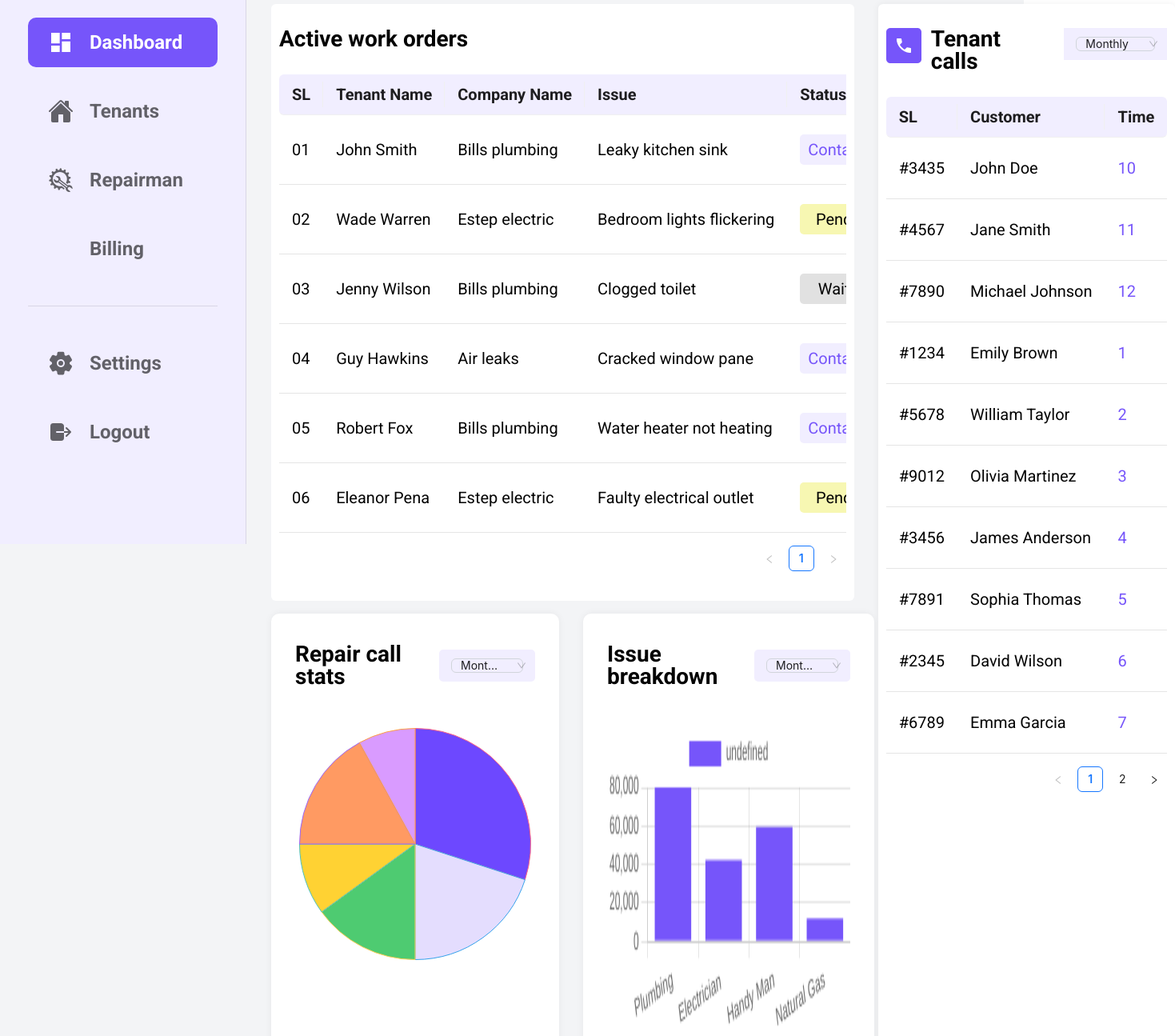
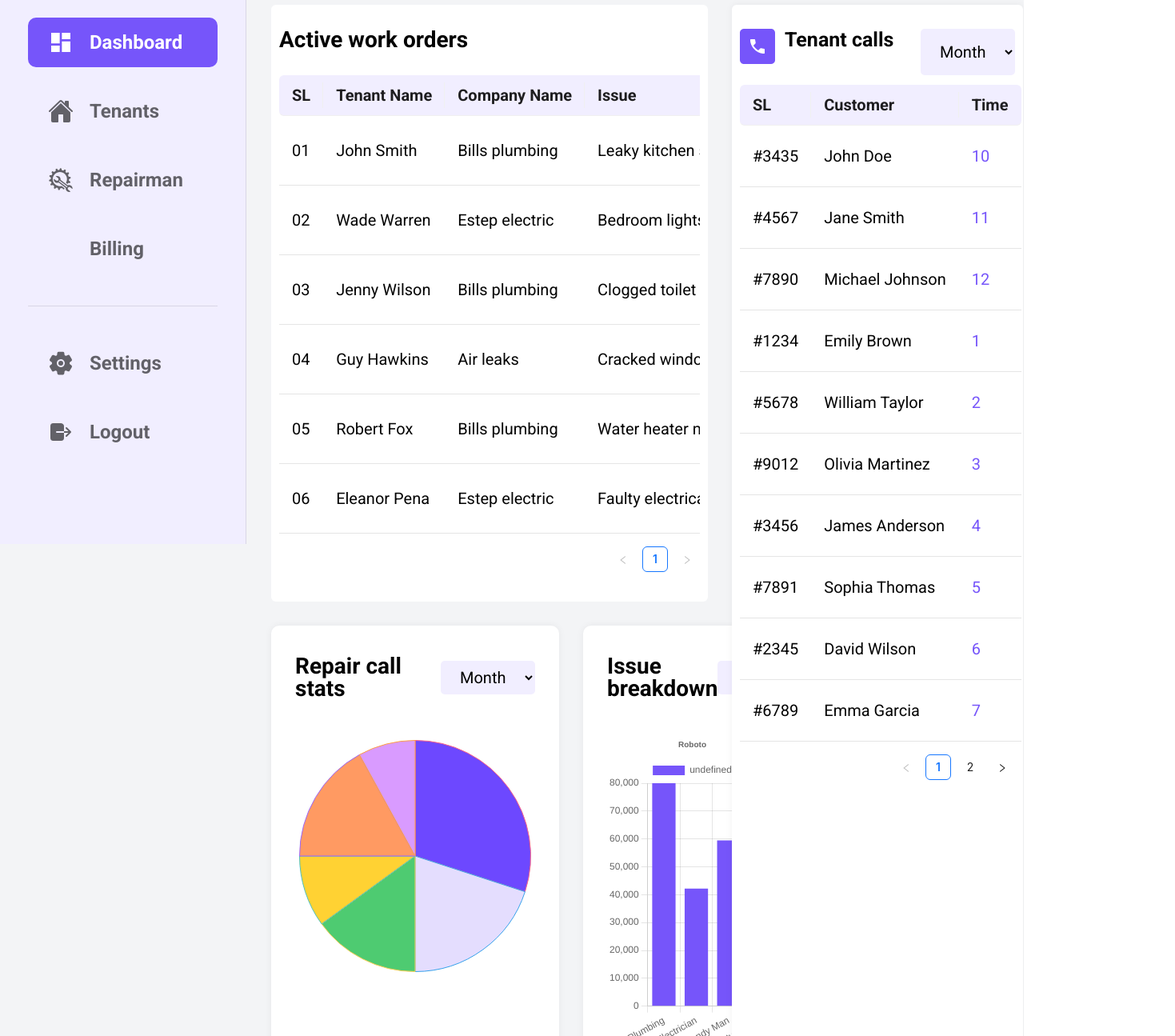
Before and after one commit to Mahedi-Hasan10/Aiprop, a Next.js app: page /admin/home in a window 1280 px wide. Shown: the part 120-1415 px from the top of the page at 80% size, 1469 px wide, since content can reach past the window. Built offline with nearby package versions, Linux system fonts and the light colour scheme; some icons are missing; what tailwindcss-rtl would draw is missing.

Commit message:
update all

```diff
--- a/app/(dashboard)/admin/home/page.js
+++ b/app/(dashboard)/admin/home/page.js
@@ -1,16 +1,19 @@
 "use client";
-import { Flex, Input, Progress, Rate, Select } from "antd";
-import React from "react";
-import { IoSearch } from "react-icons/io5";
+import { Select, Tooltip } from "antd";
+import React, { useEffect, useState } from "react";
 import Image from "next/image";
-import dynamic from "next/dynamic";
 import { Table } from "antd";
 import { DataSource, DataSource2 } from "../../components/data";
+import dynamic from "next/dynamic";
 
-import { Pie, Bar } from 'react-chartjs-2';
-import BarChart from "../../components/admin/barChart";
-import PieArcLabel from "../../components/admin/pieChart";
-import PieChart from "../../components/admin/pieChart";
+
+const PieChart = dynamic(() => import("../../components/admin/pieChart.js"), {
+  ssr: false,
+})
+
+const BarChart = dynamic(() => import("../../components/admin/barChart.js"), {
+  ssr: false,
+})
 
 
 
@@ -107,9 +110,9 @@ const columns2 = [
 
 const AdminDashboard = () => {
   return (
-    <div>
-      <div className="flex xl:flex-row flex-col xl:gap-[30px] gap-[10px] w-full ">
-        <div className="xl:w-[80%] w-full">
+    <div className="relative">
+      <div className="flex xl:flex-row flex-col xl:gap-[30px] gap-[10px] w-full relative ">
+        <div className=" 2xl:w-[70%] xl:w-[60%] w-full">
           <div className="px-[10px] pb-[21px] pt-[30px] bg-white rounded-md  h-fit w-full">
             <h3 className="md:text-[28px] text-xl text-center md:text-start font-semibold text-[#030303] mb-[30px]">
               Active work orders
@@ -121,33 +124,27 @@ const AdminDashboard = () => {
             />
           </div>
 
-          <div className="mt-4 flex xl:flex-row flex-col gap-[30px] ">
+          <div className="mt-[30px] flex xl:flex-row flex-col gap-[30px] ">
             <div className="shadow bg-white px-[30px] pt-[37px] pb-[30px] rounded-[10px] x:w-1/2 w-full  relative ">
               <div className="flex items-center justify-between w-full ">
                 <h3 className="md:text-[28px] text-xl font-semibold text-[#030303] ">
                   Repair call stats
                 </h3>
-                <Select
-                  variant="borderless"
-                  className="!bg-[#F1EEFF] !py-[11px] !px-[15px] !text-[#030303] text-xl rounded-[5px]"
-                  defaultValue="monthly"
-                  style={{
-                    width: 120,
-                  }}
-                  options={[
-                    {
-                      value: "monthly",
-                      label: "Monthly",
-                    },
-                    {
-                      value: "annual",
-                      label: "Annual",
-                    },
-                  ]}
-                />
+                <select name="cars" className="px-5 py-2 rounded-[5px] bg-[#F1EEFF] text-xl outline-none">
+                  <option value="saab" className=" bg-white !hover:bg-[#F1EEFF] border ">Month  <Image
+                    src="/check.png"
+                    height={20}
+                    width={20}
+                    className="h-[9px] w-[12px] hidden group-hover:flex duration-500"
+                    alt="check"
+                  />
+                  </option>
+                  <option value="opel" className=" bg-white ">Opel</option>
+                  <option value="audi" className=" bg-white ">Audi</option>
+                </select>
               </div>
               <div className="mt-[40px] flex justify-center">
-                <PieChart/>
+                <PieChart />
               </div>
             </div>
 
@@ -156,24 +153,18 @@ const AdminDashboard = () => {
                 <h3 className="md:text-[28px] text-xl font-semibold text-[#030303] ">
                   Issue breakdown
                 </h3>
-                <Select
-                  variant="borderless"
-                  className="!bg-[#F1EEFF] !py-[11px] !px-[15px] !text-[#030303] text-xl rounded-[5px]"
-                  defaultValue="monthly"
-                  style={{
-                    width: 120,
-                  }}
-                  options={[
-                    {
-                      value: "monthly",
-                      label: "Monthly",
-                    },
-                    {
-                      value: "annual",
-                      label: "Annual",
-                    },
-                  ]}
-                />
+                <select name="cars" className="px-5 py-2 rounded-[5px] bg-[#F1EEFF] text-xl outline-none">
+                  <option value="saab" className=" bg-white !hover:bg-[#F1EEFF] border ">Month  <Image
+                    src="/check.png"
+                    height={20}
+                    width={20}
+                    className="h-[9px] w-[12px] hidden group-hover:flex duration-500"
+                    alt="check"
+                  />
+                  </option>
+                  <option value="opel" className=" bg-white ">Opel</option>
+                  <option value="audi" className=" bg-white ">Audi</option>
+                </select>
               </div>
               <div className="mt-[40px]">
                 <BarChart />
@@ -182,8 +173,8 @@ const AdminDashboard = () => {
           </div>
         </div>
 
-        <div className="px-[10px] pb-[21px] pt-[30px] bg-white rounded-md shadow  ">
-          <div className="flex gap-4 justify-between  ">
+        <div className="px-[10px] 2xl:w-[30%] xl:w-[40%] pb-[21px] pt-[30px] bg-white rounded-md shadow relative ">
+          <div className="flex gap-4 justify-between mb-3 relative  ">
             <div className="flex gap-3 ">
               <Image
                 src="/images/call.png"
@@ -192,30 +183,24 @@ const AdminDashboard = () => {
                 className="h-[44px] w-[44px] object-fill"
                 alt="call"
               />
-              <h3 className="md:text-[28px] text-xl font-semibold text-[#030303]  mb-[30px]">
+              <h3 className="md:text-[25px] text-xl font-semibold text-[#030303]  mb-[30px]">
                 Tenant calls
               </h3>
             </div>
-            <Select
-              variant="borderless"
-              className="!bg-[#F1EEFF] !py-[11px] !px-[15px] !text-[#030303] !text-4xl w-[130px]"
-              defaultValue="monthly"
-              style={{
-
-              }}
-              options={[
-                {
-                  value: "monthly",
-                  label: "Monthly",
-                },
-                {
-                  value: "annual",
-                  label: "Annual",
-                },
-              ]}
-            />
+            <select name="cars" className="px-5 md:py-2 rounded-[5px] bg-[#F1EEFF] text-xl outline-none">
+              <option value="saab" className=" bg-white !hover:bg-[#F1EEFF] border ">Month  <Image
+                src="/check.png"
+                height={20}
+                width={20}
+                className="h-[9px] w-[12px] hidden group-hover:flex duration-500"
+                alt="check"
+              />
+              </option>
+              <option value="opel" className=" bg-white ">Opel</option>
+              <option value="audi" className=" bg-white ">Audi</option>
+            </select>
           </div>
-          <Table dataSource={DataSource2} columns={columns2} />
+          <Table dataSource={DataSource2} columns={columns2} className="relative"/>
         </div>
       </div>
     </div>
--- a/app/(dashboard)/admin/layout.js
+++ b/app/(dashboard)/admin/layout.js
@@ -9,17 +9,18 @@ import Footer from "../components/layout/footer";
 
 const Layout = ({ children }) => {
   return (
-    <div className="min-h-screen bg-gray-100 font-roboto">
+    <div className=" bg-gray-100 font-roboto">
       <>
         {/* <UserContextProvider> */}
         <Sidebar title="Aiprop" menu={menu} />
-        <Header title="Aiprop" />
-        <div className="content ">
-          <div className="md:ms-[44px] md:mt-[15px] md:mb-[15px] xl:p-[30px] p-[10px]">
+        <div className="content flex flex-col relative ">
+          <Header title="Aiprop" />
+          <div className=" xl:mt-[30px] mt-[15px] xl:mx-[31px] mx-[15px] xl:mb-[30px] mb-[15px] relative ">
             {children}
           </div>
+          <Footer />
         </div>
-        {/* <Footer /> */}
+
         {/* </UserContextProvider> */}
       </>
     </div>
--- a/app/(dashboard)/admin/repairman/page.js
+++ b/app/(dashboard)/admin/repairman/page.js
@@ -103,11 +103,11 @@ const Page = () => {
   return (
     <div className="">
       <div className="px-[30px] pb-[21px] pt-[30px] bg-white rounded-md  h-fit w-full">
-        <div className="flex justify-between items-center">
+        <div className="flex lg:flex-row flex-col justify-between items-center">
           <h3 className="text-[28px] font-semibold text-[#030303] mb-[30px]">
             Filter by - ID
           </h3>
-          <div className="flex items-center gap-5 mb-[30px]">
+          <div className="flex md:flex-row flex-col md:items-center gap-5 mb-[30px]">
             <button className="py-[10px] px-[16px] bg-[#F1EEFF] text-primary rounded-[5px] text-xl flex items-center gap-[13px]">
               <Image
                 src="/import.png"
@@ -127,24 +127,24 @@ const Page = () => {
             </button>
           </div>
         </div>
-        <div className="flex justify-between items-center mb-[30px]">
+        <div className="flex lg:flex-row flex-col justify-between md:items-center  mb-[30px]">
           <div
-            className="flex items-center gap-5 w-1/2"
+            className="flex md:flex-row flex-col items-center gap-5 lg:w-1/2 w-full"
             style={{ marginBottom: 16 }}
           >
             <Search
+              className="searchs"
               placeholder={"Search here"}
               allowClear
               enterButton={false}
               onChange={(e) => handleSearch(e.target.value)}
             />
             <RangePicker
-              style={{ marginLeft: 8 }}
               onChange={handleDateChange}
               placeholder={["Pick Date Range", ""]}
             />
           </div>
-          <button className="py-[10px] px-[16px] bg-[#F1EEFF] text-primary rounded-[5px] text-xl flex items-center gap-[13px]">
+          <button className="py-[10px] px-[16px] bg-[#F1EEFF] text-primary rounded-[5px] text-xl flex items-center justify-center gap-[13px]">
             Show 10 Results
             <Image
               src="/import.png"
--- a/app/(dashboard)/admin/tenants/page.js
+++ b/app/(dashboard)/admin/tenants/page.js
@@ -130,14 +130,14 @@ const Page = () => {
   return (
     <div className="">
       <div className="px-[30px] pb-[21px] pt-[30px] bg-white rounded-md  h-fit w-full">
-        <div className="flex justify-between items-center">
+        <div className="flex lg:flex-row flex-col justify-between items-center">
           <h3 className="text-[28px] font-semibold text-[#030303] mb-[30px]">
             Filter by - ID
           </h3>
-          <div className="flex items-center gap-5 mb-[30px]">
+          <div className="flex md:flex-row flex-col md:items-center gap-5 mb-[30px]">
             <button
               onClick={showTenantFileModal}
-              className="py-[10px] px-[16px] bg-[#F1EEFF] text-primary rounded-[5px] text-xl flex items-center gap-[13px]"
+              className="py-[10px] px-[16px]  bg-[#F1EEFF] text-primary rounded-[5px] text-xl flex items-center gap-[13px]"
             >
               <Image
                 src="/import.png"
@@ -150,31 +150,31 @@ const Page = () => {
             </button>
             <button
               onClick={showTenantModal}
-              className="py-[10px] px-[16px] bg-primary text-white rounded-[5px] text-xl font-semibold flex items-center gap-[13px]"
+              className="py-[10px] px-[16px] justify-center bg-primary text-white rounded-[5px] text-xl font-semibold flex items-center gap-[13px]"
             >
               <FaPlus />
               Add new
             </button>
           </div>
         </div>
-        <div className="flex justify-between items-center mb-[30px]">
+        <div className="flex lg:flex-row flex-col justify-between md:items-center  mb-[30px]">
           <div
-            className="flex items-center gap-5 w-1/2"
+            className="flex md:flex-row flex-col items-center gap-5 lg:w-1/2 w-full"
             style={{ marginBottom: 16 }}
           >
             <Search
+              className="searchs"
               placeholder={"Search here"}
               allowClear
               enterButton={false}
               onChange={(e) => handleSearch(e.target.value)}
             />
             <RangePicker
-              style={{ marginLeft: 8 }}
               onChange={handleDateChange}
               placeholder={["Pick Date Range", ""]}
             />
           </div>
-          <button className="py-[10px] px-[16px] bg-[#F1EEFF] text-primary rounded-[5px] text-xl flex items-center gap-[13px]">
+          <button className="py-[10px] px-[16px] bg-[#F1EEFF] text-primary rounded-[5px] text-xl flex items-center justify-center gap-[13px]">
             Show 10 Results
             <Image
               src="/import.png"
--- a/app/(dashboard)/components/admin/barChart.js
+++ b/app/(dashboard)/components/admin/barChart.js
@@ -30,27 +30,29 @@ const BarChart = () => {
     const [chartOption, setChartOption] =useState({})
     useEffect(()=>{
       setChartData({
-        labels: ["Plumbing", "Electrician ", "Handy Man", "Natural Gas" ],
+        labels: ["Plumbing", "Electrician", "Handy Man", "Natural Gas"],
         datasets: [
           {
             data: [80000, 42201, 59490, 11933],
             border: 'none',
             backgroundColor: '#7655FA',
-
           },
         ]
       })
       setChartOption({
-        plugin:{
-          length:{
-            position: 'top',
-          },
-          title:{
+        plugins: {
+          title: {
             display: true,
             text: 'Roboto',
-            fontSize: '10px',
-          }
+            font: {
+              size: (context) => {
+                return context.chart.width <= 768 ? 10 : 30; // Adjust font size based on chart width
+              }
+            },
+          },
         },
+        responsive: true,
+        maintainAspectRatio: false,
       })
     },[])
 
--- a/app/(dashboard)/components/layout/footer.js
+++ b/app/(dashboard)/components/layout/footer.js
@@ -1,13 +1,9 @@
 const Footer = () => {
   return (
-    <footer className="fixed left-0 md:left-[309px] md:px-3 bottom-0 right-0 md:h-[50px] bg-white transition-all duration-300 z-10 border-t-[1.5px] border-[#030303] border-opacity-10 ">
-      <div className=" flex flex-wrap justify-between items-center h-full md:py-[30px] px-[15px] py-[5px]  gap-2 ">
-        <p className="text-[#030303]\60 md:text-xl text-sm">
-          All rights reserved by AiPropertyFlow @ 2024
-        </p>
-        <p className="text-primary lg:text-lg text-sm">
-          www.aipropertyflow.com
-        </p>
+    <footer className=" relative py-[25px] w-full bg-white flex items-center">
+      <div className="flex justify-between xl:flex-row flex-col items-center container relative px-[30px] ">
+        <p className="md:text-xl text-sm text-[#030303]/60 ">All rights reserved by AiPropertyFlow @ 2024</p>
+        <p className="md:text-xl text-sm text-[#7655FA] hover:underline duration-500">www.aipropertyflow.com</p>
       </div>
     </footer>
   );
--- a/app/(dashboard)/components/layout/header.js
+++ b/app/(dashboard)/components/layout/header.js
@@ -69,8 +69,8 @@ const Header = ({ title }) => {
     return str.charAt(0).toUpperCase() + str.slice(1);
   };
   return (
-    <header className="fixed left-0 md:left-[309px] md:px-3 top-0 right-0 md:h-[96px] bg-white transition-all duration-300 z-10 border-b-[1.5px] border-[#030303] border-opacity-10">
-      <div className=" flex justify-between items-center h-full md:py-[30px] px-[15px] py-[22px] flex-row-reverse md:flex-row gap-2 ">
+    <header className=" md:h-[96px] border bg-white transition-all duration-300 z-10 border-b-[1.5px] border-[#030303] border-opacity-10">
+      <div className=" border flex justify-between items-center h-full md:py-[30px] px-[30px] py-[22px] flex-row-reverse md:flex-row gap-2 ">
         <h2 className="capitalize xl:text-[44px] lg:text-2xl md:text-xl font-medium hidden md:block  ">
           {extractedPath === "home"
             ? " Welcome, John Doe!"
@@ -101,10 +101,9 @@ const Header = ({ title }) => {
               </Badge>
             </div>
             <Tooltip
-              placement="bottomRight"
               color="#ffff"
               title={
-                <div className="flex flex-col gap-[10px] w-[280px] ">
+                <div className="flex flex-col gap-[10px]  ">
                   {items.map((item) => (
                     <div
                       onClick={item?.onClick}
@@ -112,7 +111,7 @@ const Header = ({ title }) => {
                         item?.label == "Setting"
                           ? "border-b hover:border-[#F1EEFF]"
                           : ""
-                      } items-center gap-[74px] px-2 w-[232px]  group hover:bg-[#F1EEFF] duration-500 cursor-pointer py-[10px] rounded-[5px]
+                      } items-center gap-[74px] px-2 xl:w-[232px] md:w-[200px]  group hover:bg-[#F1EEFF] duration-500 cursor-pointer py-[10px] rounded-[5px]
                    `}
                     >
                       <h2 className="flex items-center group-hover:text-[#7655FA] gap-4 duration-500 text-[#030303]/60 font-normal">
@@ -133,7 +132,7 @@ const Header = ({ title }) => {
             >
               <a>
                 <Space>
-                  <div className="flex lg:gap-5 gap-2 items-center cursor-pointer">
+                  <div className="flex lg:gap-5 gap-2 items-center cursor-pointer ">
                     <Image
                       src="/profile.png"
                       width={500}
--- a/app/(dashboard)/styles/app.scss
+++ b/app/(dashboard)/styles/app.scss
@@ -12,12 +12,12 @@ body {
   @apply max-w-[1542px];
 }
 .sidebar {
-  @apply w-0 overflow-y-scroll md:w-[308px] h-screen fixed left-0 z-10 top-0 bg-[#212121] transition-all duration-300;
+  @apply w-0 overflow-y-scroll md:w-[308px] h-full fixed left-0 z-10 top-0 bg-[#212121] transition-all duration-300;
   scrollbar-width: none;
   -ms-overflow-style: none;
 }
 .content {
-  @apply pt-[80px] md:pl-[265px] transition-all duration-300;
+  @apply  md:pl-[308px] transition-all duration-300;
 }
 
 .ant-notification-notice-message {
@@ -299,3 +299,7 @@ body {
 .ant-image-mask-info {
   display: none !important;
 }
+
+.searchs, .ant-input {
+  padding: 4px 0px !important;
+}
```
